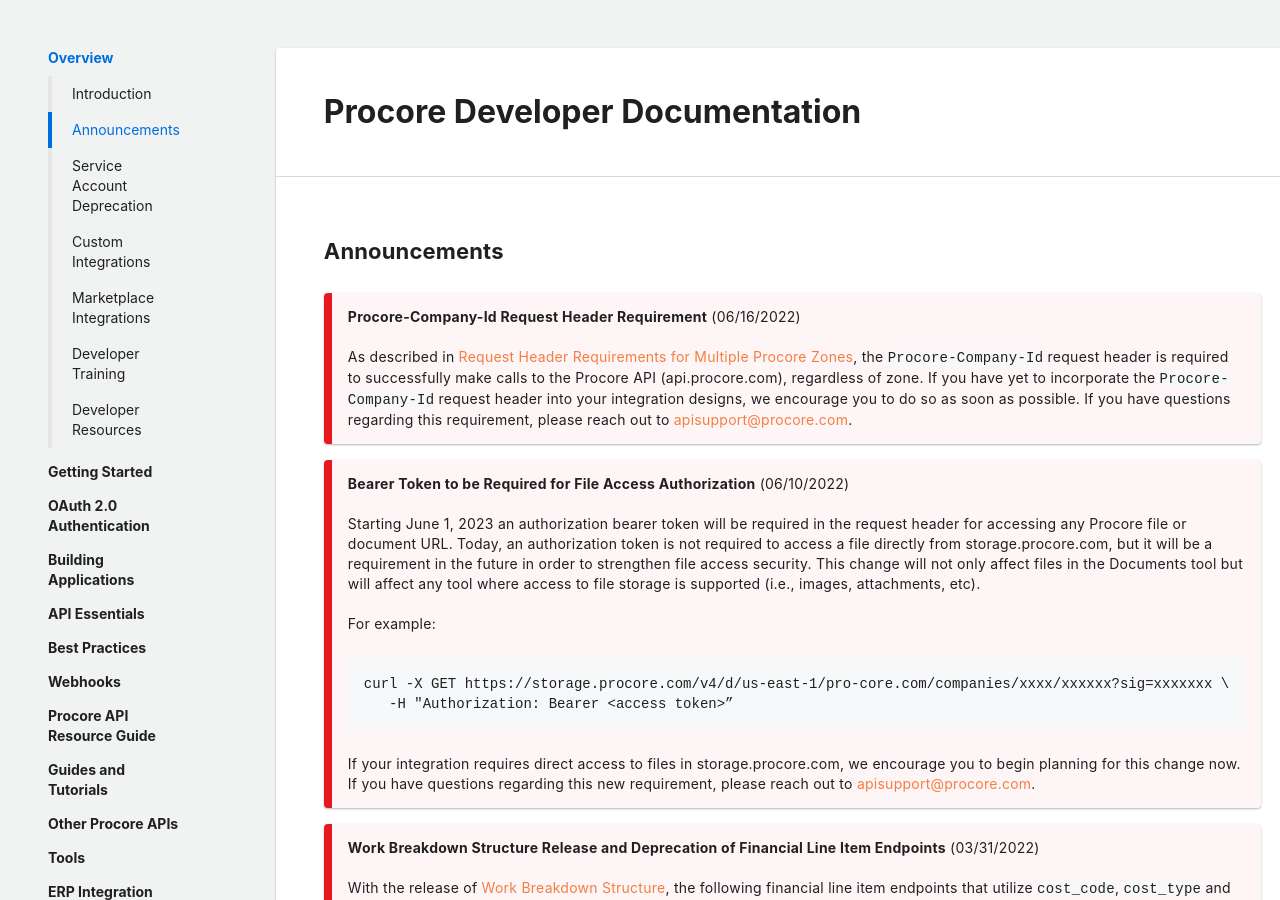
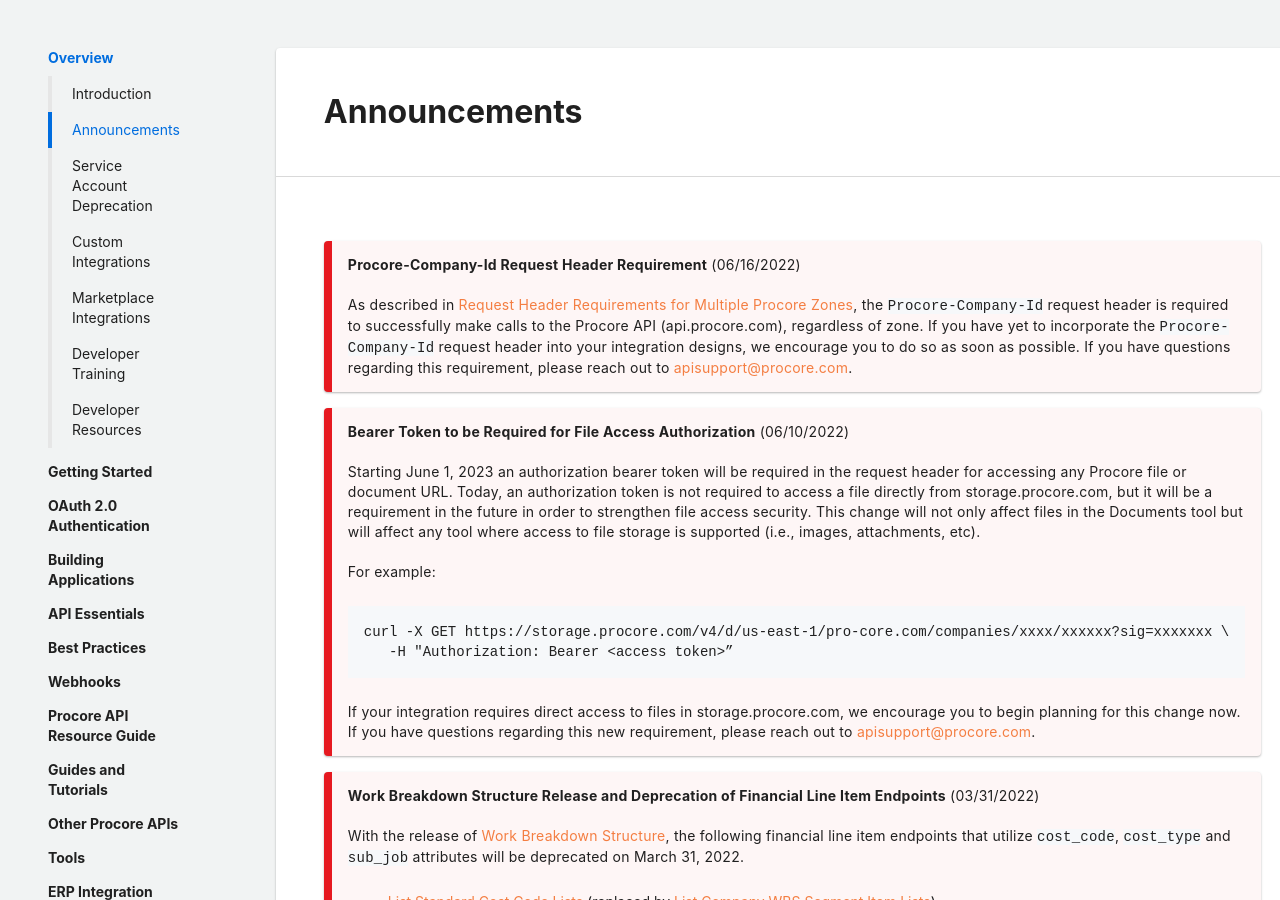
Before and after one commit to procore/documentation, a Jekyll site: the page built from overview/announcements.md, in a window 1280 px wide and 900 px high. Built offline with Jekyll 4.4.1, drawn with Linux system fonts in a browser that asks for light colours.

Commit message:
modified Announcement title, removed header

```diff
--- a/overview/announcements.md
+++ b/overview/announcements.md
@@ -1,11 +1,9 @@
 ---
 permalink: /announcements
-title: Procore Developer Documentation
+title: Announcements
 layout: default
 section_title: Overview
 ---
-## Announcements
-
 >**Procore-Company-Id Request Header Requirement** (06/16/2022)
 >
 >As described in [Request Header Requirements for Multiple Procore Zones]({{ site.url }}{{ site.baseurl }}{% link best_practices/mpz_headers.md %}), the `Procore-Company-Id` request header is required to successfully make calls to the Procore API (api.procore.com), regardless of zone.
```
